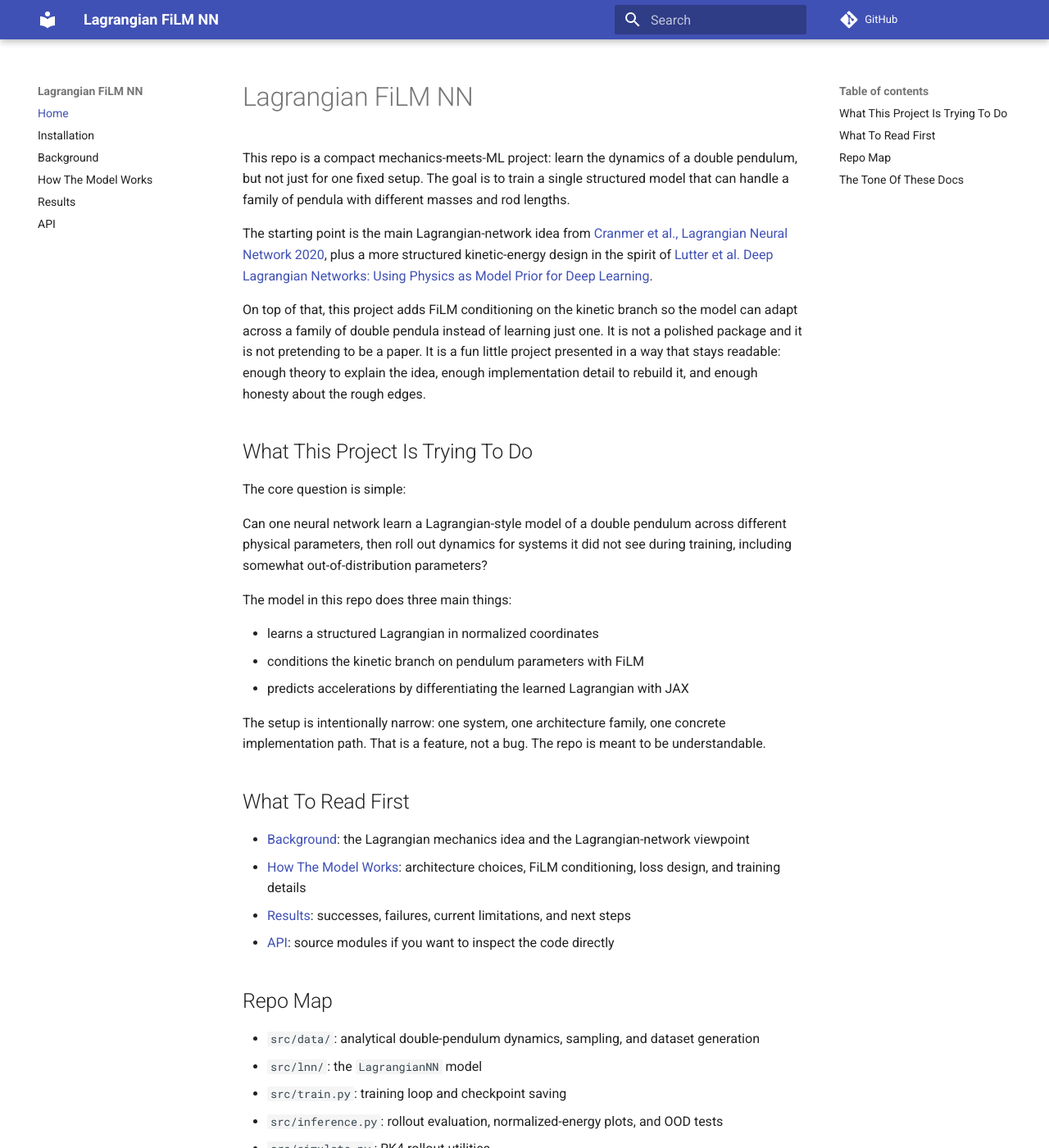
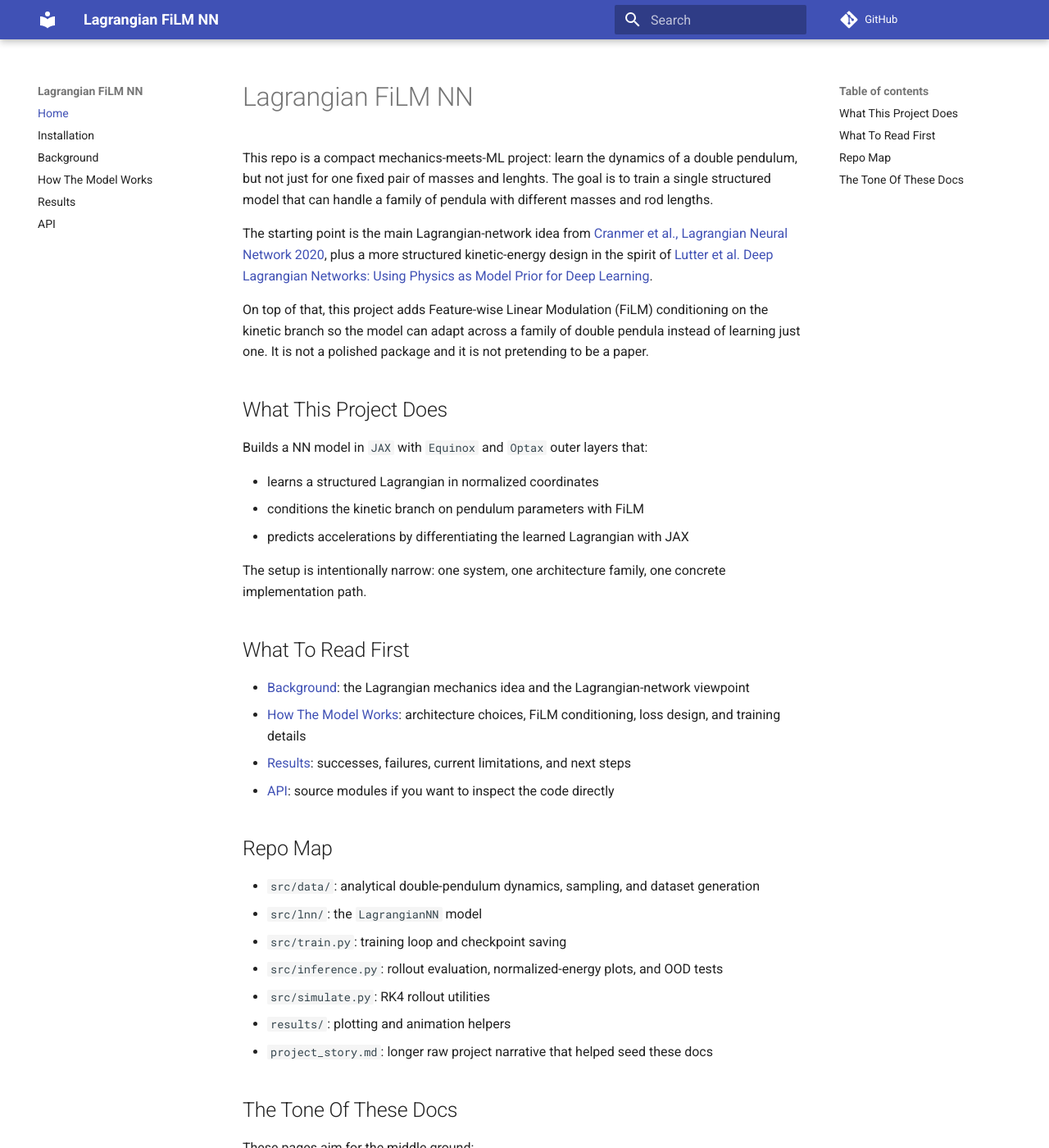
Before and after one commit to matteocorbetta/lagrangian-film-nn, an MkDocs documentation site: the page built from docs/index.md, in a window 1280 px wide and 1400 px high. Shown: the whole window at 82% size. Built offline with MkDocs 1.6.1 and Material for MkDocs 9.7.7, drawn with Linux system fonts in a browser that asks for light colours; comment, search, counter and statistics services are not loaded.

Commit message:
Update index.md
Cleaned up the writing in the first page.

```diff
--- a/docs/index.md
+++ b/docs/index.md
@@ -1,25 +1,24 @@
 # Lagrangian FiLM NN
 
-This repo is a compact mechanics-meets-ML project: learn the dynamics of a double pendulum, but not just for one fixed setup. The goal is to train a single structured model that can handle a family of pendula with different masses and rod lengths.
+This repo is a compact mechanics-meets-ML project: learn the dynamics of a double pendulum, but not just for one fixed pair of masses and lenghts.
+The goal is to train a single structured model that can handle a family of pendula with different masses and rod lengths.
 
-The starting point is the main Lagrangian-network idea from [Cranmer et al., Lagrangian Neural Network 2020](https://arxiv.org/pdf/2003.04630), plus a more structured kinetic-energy design in the spirit of [Lutter et al. Deep Lagrangian Networks: Using Physics as Model Prior for Deep Learning](https://arxiv.org/pdf/1907.04490).
+The starting point is the main Lagrangian-network idea from [Cranmer et al., Lagrangian Neural Network 2020](https://arxiv.org/pdf/2003.04630),
+plus a more structured kinetic-energy design in the spirit of [Lutter et al. Deep Lagrangian Networks: Using Physics as Model Prior for Deep Learning](https://arxiv.org/pdf/1907.04490).
 
-On top of that, this project adds FiLM conditioning on the kinetic branch so the model can adapt across a family of double pendula instead of learning just one.
-It is not a polished package and it is not pretending to be a paper. It is a fun little project presented in a way that stays readable: enough theory to explain the idea, enough implementation detail to rebuild it, and enough honesty about the rough edges.
+On top of that, this project adds Feature-wise Linear Modulation (FiLM) conditioning on the kinetic branch so the model can adapt across a family of double pendula instead of learning just one.
+It is not a polished package and it is not pretending to be a paper.
 
-## What This Project Is Trying To Do
+## What This Project Does
 
-The core question is simple:
-
-Can one neural network learn a Lagrangian-style model of a double pendulum across different physical parameters, then roll out dynamics for systems it did not see during training, including somewhat out-of-distribution parameters?
-
-The model in this repo does three main things:
+Builds a NN model in `JAX` with `Equinox` and `Optax` outer layers that:
 
 - learns a structured Lagrangian in normalized coordinates
 - conditions the kinetic branch on pendulum parameters with FiLM
 - predicts accelerations by differentiating the learned Lagrangian with JAX
 
-The setup is intentionally narrow: one system, one architecture family, one concrete implementation path. That is a feature, not a bug. The repo is meant to be understandable.
+The setup is intentionally narrow: one system, one architecture family,
+one concrete implementation path.
 
 ## What To Read First
 
```
